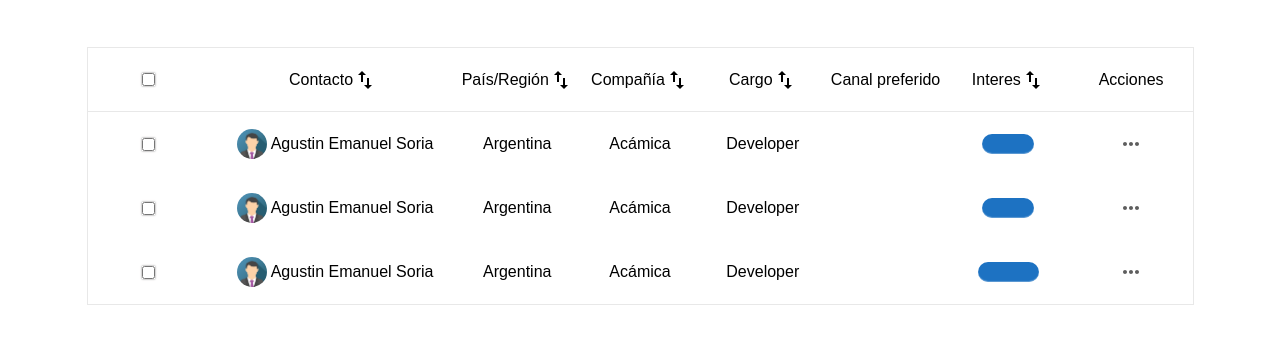
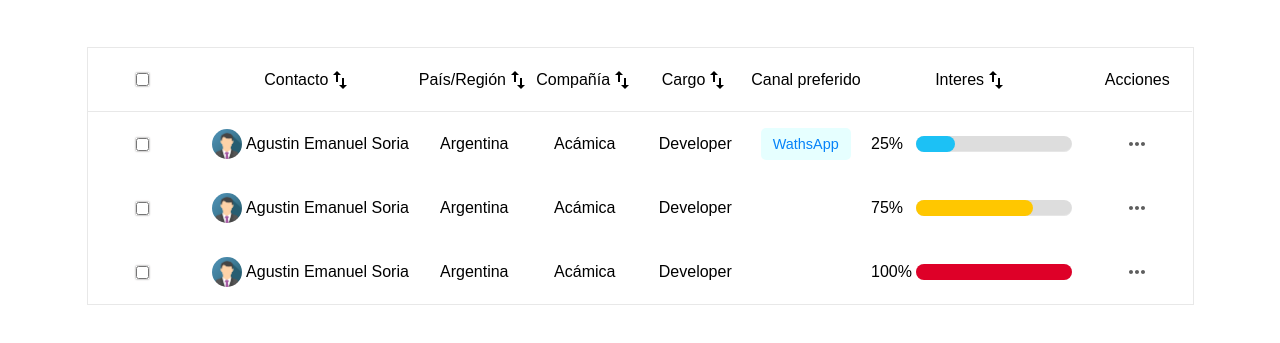
Before and after one commit to Fedecba92/DataWarehouse, a website: page index.html in a window 1280 px wide. Shown: the part 201-544 px from the top of the page. Drawn offline with Linux system fonts and the light colour scheme.

Commit message:
table styling

```diff
--- a/SCSS/abstracts/_variables.scss
+++ b/SCSS/abstracts/_variables.scss
@@ -6,6 +6,10 @@ $just-white: #ffffff;
 $just-black: #000000;
 $grey-color: #e8e8e8;
 $grey-text-color: #5e5e5e;
+$grey-bg-color: #dddddd;
+$blue-bg-fill-color: #1cc1f5;
+$light-blue-bg-color: #e6ffffff;
+$yellow-bg-color: #ffc700;
 
 $error-color: #de0028;
 $success-color: #429c41;
--- a/SCSS/layout/_dashboard.scss
+++ b/SCSS/layout/_dashboard.scss
@@ -83,8 +83,20 @@
   margin: 50px auto;
 
   display: grid;
-  grid-template-columns: 1fr 2fr 1fr 1fr 1fr 1fr 1fr 1fr;
+  grid-template-columns: 1fr;
   grid-auto-rows: 4rem;
+
+  .table__header--row,
+  .table__body--row {
+    display: grid;
+    grid-template-columns: 1fr 2fr 1fr 1fr 1fr 1fr 2fr 1fr;
+  }
+  .table__body--row {
+    &:hover {
+      background-color: $grey-color;
+    }
+  }
+
   .table__header,
   .table__item {
     display: flex;
@@ -107,32 +119,51 @@
       border: 1px solid $grey-color;
     }
 
+    .item__chip {
+      background-color: $light-blue-bg-color;
+      color: $secondary-color;
+      padding: 8px 12px;
+      border-radius: 5px;
+      font-size: 0.9rem;
+    }
+
+    .item__percent {
+      display: block;
+      width: 40px;
+      margin-right: 5px;
+      color: $just-black;
+    }
+
     .meter {
-      height: 20px;
+      height: 16px;
+      width: calc(100% - 45px);
       position: relative;
-      background: $primary-color;
+      background: $grey-bg-color;
       border-radius: 25px;
-      padding: 10px;
       box-shadow: inset 0 -1px 1px rgba(255, 255, 255, 0.3);
 
-      span {
-        display: block;
+      &__fill {
         height: 100%;
-        color: $just-white;
-        border-top-right-radius: 8px;
-        border-bottom-right-radius: 8px;
-        border-top-left-radius: 20px;
-        border-bottom-left-radius: 20px;
-        background-color: rgb(43, 194, 83);
-        background-image: linear-gradient(
-          center bottom,
-          rgb(43, 194, 83) 37%,
-          rgb(84, 240, 84) 69%
-        );
-        box-shadow: inset 0 2px 9px rgba(255, 255, 255, 0.3),
-          inset 0 -2px 6px rgba(0, 0, 0, 0.4);
-        position: relative;
-        overflow: hidden;
+        width: 25%;
+        background-color: $blue-bg-fill-color;
+        border-radius: 25px;
+      }
+    }
+  }
+  .table__body--row:nth-child(3) {
+    .meter {
+      &__fill {
+        width: 75%;
+        background-color: $yellow-bg-color;
+      }
+    }
+  }
+
+  .table__body--row:nth-child(4) {
+    .meter {
+      &__fill {
+        width: 100%;
+        background-color: $error-color;
       }
     }
   }
--- a/index.html
+++ b/index.html
@@ -51,6 +51,9 @@
         </section>
 
         <section class="table__container">
+
+            <article class="table__header--row">
+
                 <div class="table__header"><input type="checkbox" ></div>
                 <div class="table__header">Contacto <svg xmlns="http://www.w3.org/2000/svg" height="24px" viewBox="0 0 24 24" width="24px" fill="#000000"><path d="M0 0h24v24H0V0z" fill="none"/><path d="M9 3L5 6.99h3V14h2V6.99h3L9 3zm7 14.01V10h-2v7.01h-3L15 21l4-3.99h-3z"/></svg></div>
                 <div class="table__header">País/Región <svg xmlns="http://www.w3.org/2000/svg" height="24px" viewBox="0 0 24 24" width="24px" fill="#000000"><path d="M0 0h24v24H0V0z" fill="none"/><path d="M9 3L5 6.99h3V14h2V6.99h3L9 3zm7 14.01V10h-2v7.01h-3L15 21l4-3.99h-3z"/></svg></div>
@@ -59,36 +62,67 @@
                 <div class="table__header">Canal preferido</div>
                 <div class="table__header">Interes <svg xmlns="http://www.w3.org/2000/svg" height="24px" viewBox="0 0 24 24" width="24px" fill="#000000"><path d="M0 0h24v24H0V0z" fill="none"/><path d="M9 3L5 6.99h3V14h2V6.99h3L9 3zm7 14.01V10h-2v7.01h-3L15 21l4-3.99h-3z"/></svg></div>
                 <div class="table__header">Acciones</div>
+
+            </article>
+
+            <article class="table__body--row">
+
+                <div class="table__item"><input type="checkbox" ></div>
+                <div class="table__item"><img src="./assets/images/img_avatar.png" alt="Avatar" class="avatar">Agustin Emanuel Soria</div>
+                <div class="table__item">Argentina</div>
+                <div class="table__item">Acámica</div>
+                <div class="table__item">Developer</div>
+                <div class="table__item">
+                    <div class="item__chip">WathsApp</div>
+                </div>
+                <div class="table__item">
+                    <span class="item__percent">25%</span>
+                    <div class="meter">
+                        <div class="meter__fill"></div>
+                    </div>
+                </div>
+                <div class="table__item"><svg xmlns="http://www.w3.org/2000/svg" height="24px" viewBox="0 0 24 24" width="24px" fill="#5e5e5e"><path d="M0 0h24v24H0V0z" fill="none"/><path d="M6 10c-1.1 0-2 .9-2 2s.9 2 2 2 2-.9 2-2-.9-2-2-2zm12 0c-1.1 0-2 .9-2 2s.9 2 2 2 2-.9 2-2-.9-2-2-2zm-6 0c-1.1 0-2 .9-2 2s.9 2 2 2 2-.9 2-2-.9-2-2-2z"/></svg></div>
+            </article>
+
+            <article class="table__body--row">
+
                 <div class="table__item"><input type="checkbox" ></div>
                 <div class="table__item"><img src="./assets/images/img_avatar.png" alt="Avatar" class="avatar">Agustin Emanuel Soria</div>
                 <div class="table__item">Argentina</div>
                 <div class="table__item">Acámica</div>
                 <div class="table__item">Developer</div>
                 <div class="table__item"></div>
-<div class="table__item"><div class="meter">
-    <span style="width: 25%">25%</span>
-  </div></div>
+                <div class="table__item">
+                    <span class="item__percent">75%</span>
+                    <div class="meter">
+                        <div class="meter__fill"></div>
+                    </div>
+                </div>
                 <div class="table__item"><svg xmlns="http://www.w3.org/2000/svg" height="24px" viewBox="0 0 24 24" width="24px" fill="#5e5e5e"><path d="M0 0h24v24H0V0z" fill="none"/><path d="M6 10c-1.1 0-2 .9-2 2s.9 2 2 2 2-.9 2-2-.9-2-2-2zm12 0c-1.1 0-2 .9-2 2s.9 2 2 2 2-.9 2-2-.9-2-2-2zm-6 0c-1.1 0-2 .9-2 2s.9 2 2 2 2-.9 2-2-.9-2-2-2z"/></svg></div>
+
+
+            </article>
+
+            <article class="table__body--row">
                 <div class="table__item"><input type="checkbox" ></div>
                 <div class="table__item"><img src="./assets/images/img_avatar.png" alt="Avatar" class="avatar">Agustin Emanuel Soria</div>
                 <div class="table__item">Argentina</div>
                 <div class="table__item">Acámica</div>
                 <div class="table__item">Developer</div>
                 <div class="table__item"></div>
-<div class="table__item"><div class="meter">
-    <span style="width: 75%">75%</span>
-  </div></div>
+                <div class="table__item">
+                    <span class="item__percent">100%</span>
+                    <div class="meter">
+                        <div class="meter__fill"></div>
+                    </div>
+                </div>
                 <div class="table__item"><svg xmlns="http://www.w3.org/2000/svg" height="24px" viewBox="0 0 24 24" width="24px" fill="#5e5e5e"><path d="M0 0h24v24H0V0z" fill="none"/><path d="M6 10c-1.1 0-2 .9-2 2s.9 2 2 2 2-.9 2-2-.9-2-2-2zm12 0c-1.1 0-2 .9-2 2s.9 2 2 2 2-.9 2-2-.9-2-2-2zm-6 0c-1.1 0-2 .9-2 2s.9 2 2 2 2-.9 2-2-.9-2-2-2z"/></svg></div>
-<div class="table__item"><input type="checkbox" ></div>
-<div class="table__item"><img src="./assets/images/img_avatar.png" alt="Avatar" class="avatar">Agustin Emanuel Soria</div>
-<div class="table__item">Argentina</div>
-<div class="table__item">Acámica</div>
-<div class="table__item">Developer</div>
-<div class="table__item"></div>
-<div class="table__item"><div class="meter">
-    <span style="width: 100%">100%</span>
-  </div></div>
-<div class="table__item"><svg xmlns="http://www.w3.org/2000/svg" height="24px" viewBox="0 0 24 24" width="24px" fill="#5e5e5e"><path d="M0 0h24v24H0V0z" fill="none"/><path d="M6 10c-1.1 0-2 .9-2 2s.9 2 2 2 2-.9 2-2-.9-2-2-2zm12 0c-1.1 0-2 .9-2 2s.9 2 2 2 2-.9 2-2-.9-2-2-2zm-6 0c-1.1 0-2 .9-2 2s.9 2 2 2 2-.9 2-2-.9-2-2-2z"/></svg></div>
+            </article>
+
+
+
+
+
 </section>
 
 
```
Also changed, not shown: CSS/main.css. Lines whose indentation alone changed are shown as unchanged.
